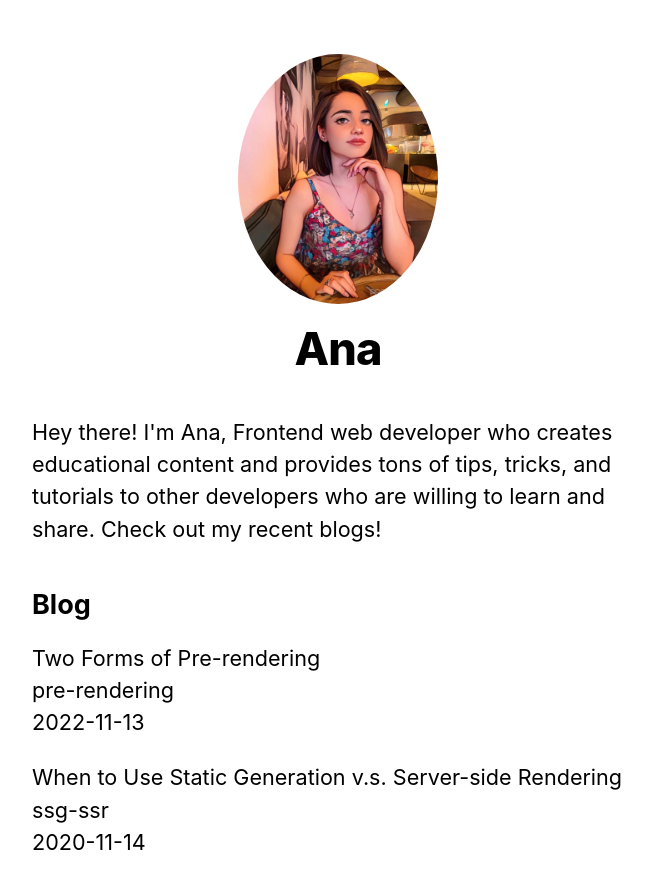
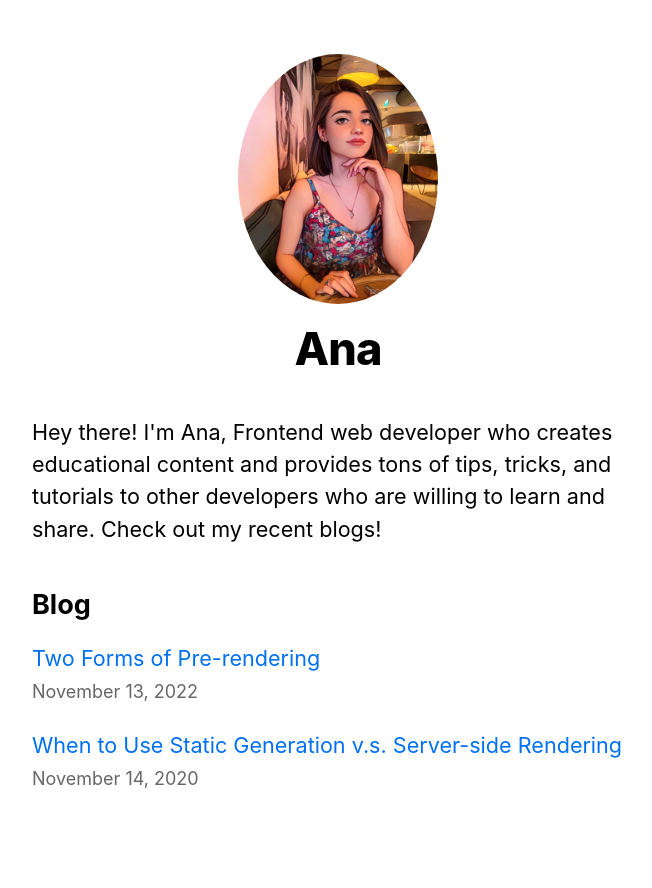
Before and after one commit to anateii/Blog-Next.js, a Next.js app in the folder nextjs-blog/: page / in a window 1280 px wide. Shown: the top 888 px of the page, without its empty margins (302-954 px from the left). Built offline with nearby package versions, Linux system fonts and the light colour scheme.

Commit message:
Polishing Index Page

```diff
--- a/nextjs-blog/components/layout.js
+++ b/nextjs-blog/components/layout.js
@@ -45,8 +45,8 @@
                 priority
                 src="/images/profile.jpg"
                 className={utilStyles.borderCircle}
-                height={108}
-                width={108}
+                height={250}
+                width={200}
                 alt=""
               />
             </Link>
--- a/nextjs-blog/pages/index.js
+++ b/nextjs-blog/pages/index.js
@@ -2,6 +2,8 @@
 import Layout, { siteTitle } from "../components/layout";
 import utilStyles from "../styles/utils.module.css";
 import { getSortedPostsData } from "../lib/posts";
+import Link from "next/link";
+import Date from "../components/date";
 
 export async function getStaticProps() {
   const allPostsData = getSortedPostsData();
@@ -31,11 +33,11 @@
         <ul className={utilStyles.list}>
           {allPostsData.map(({ id, date, title }) => (
             <li className={utilStyles.listItem} key={id}>
-              {title}
+              <Link href={`/posts/${id}`}>{title}</Link>
               <br />
-              {id}
-              <br />
-              {date}
+              <small className={utilStyles.lightText}>
+                <Date dateString={date} />
+              </small>
             </li>
           ))}
         </ul>
```
